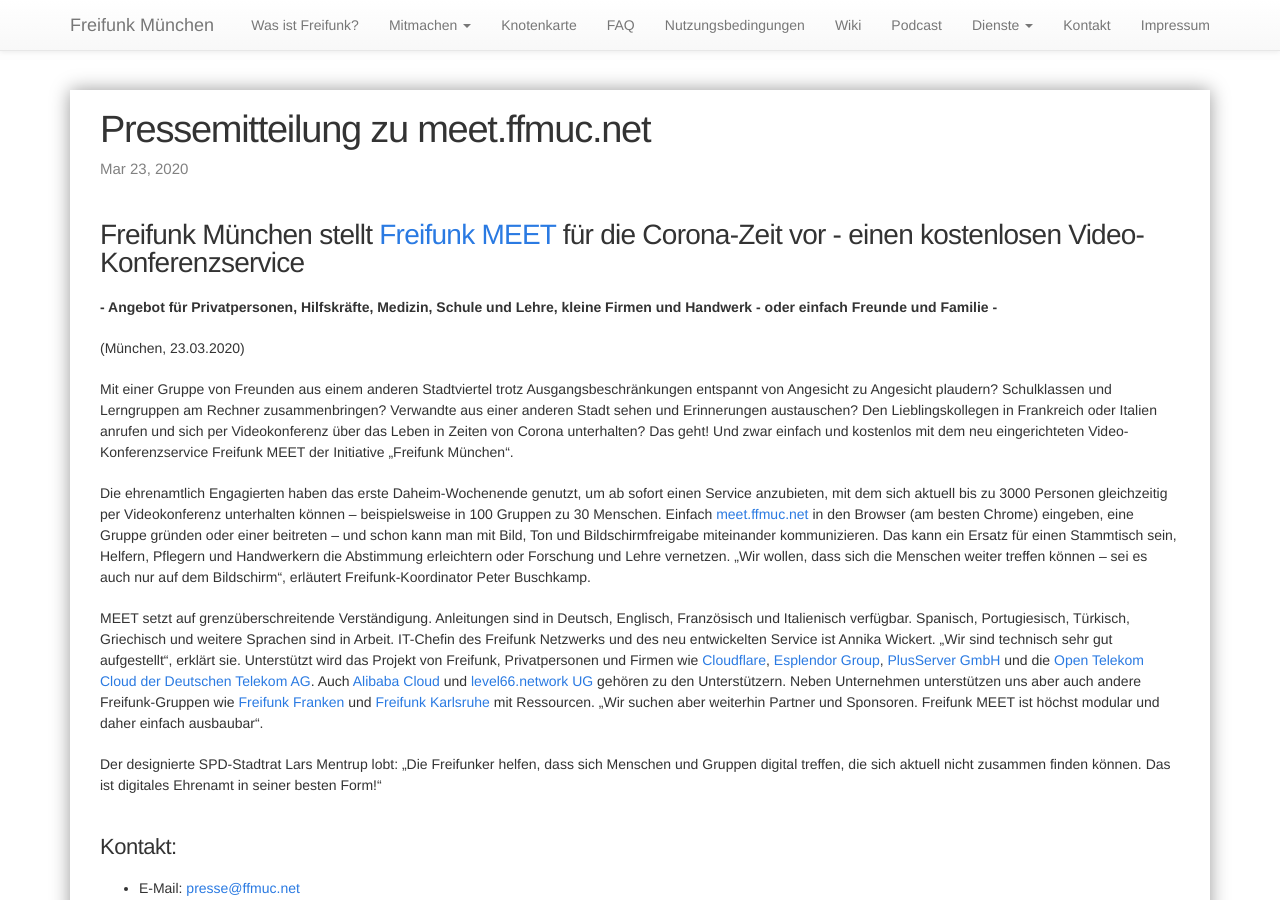
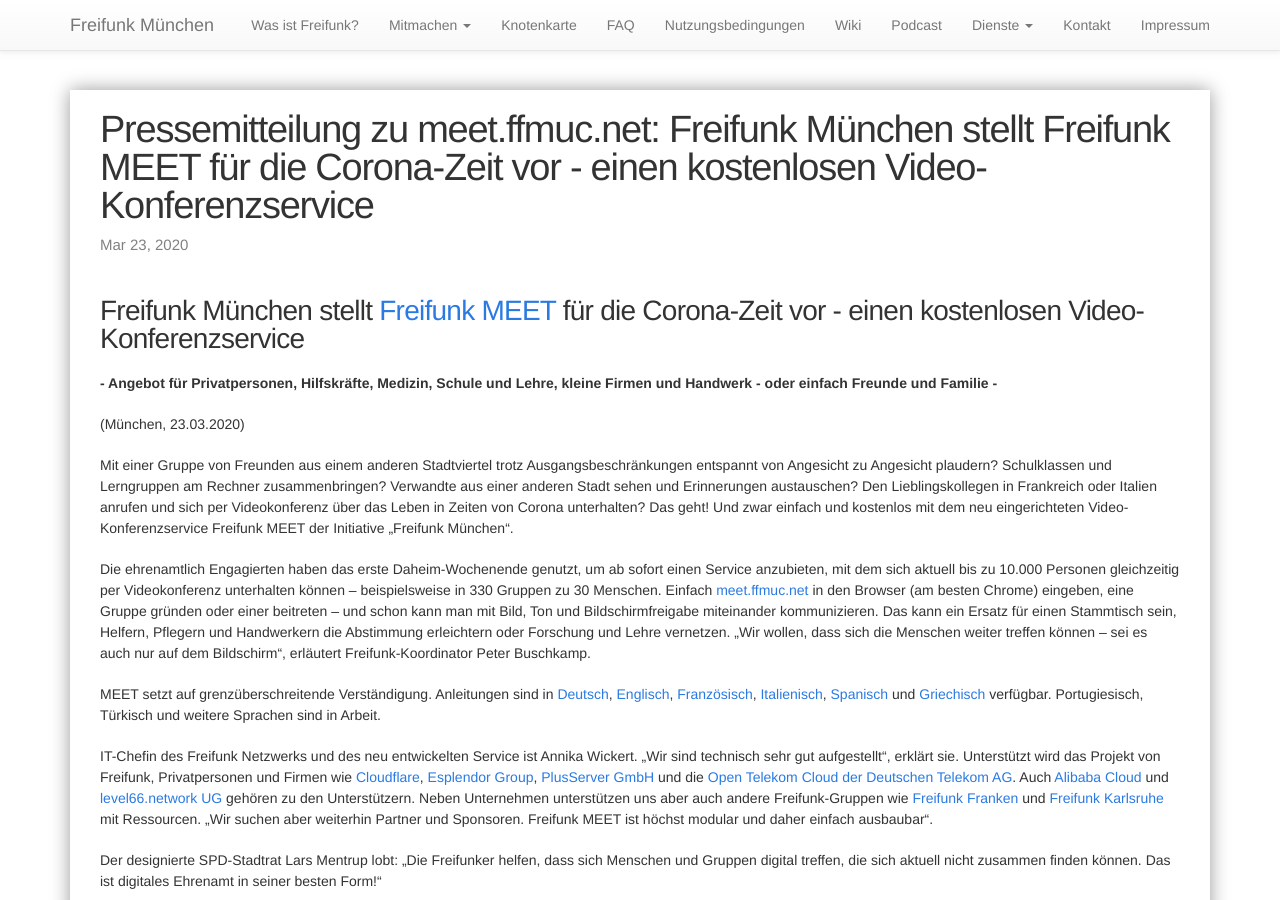
Before and after one commit to freifunkMUC/freifunkmuc.github.io, a Jekyll site: the page built from _posts/2020-03-23-pressemitteilung_meet.markdown, in a window 1280 px wide and 900 px high. Built offline with Jekyll 4.4.1, drawn with Linux system fonts in a browser that asks for light colours; some of the changed text lies outside the part shown.

Commit message:
Titel, Kapazitätsverbesserung und zusätzlichen Sprachen
- Titel der PM angepasst, so dass bereits auf der Landing page von fmuc.net klar ist, was in der PM steht.
- Kapazitätverbesserung von 3.000 auf 10.000 Personen ergänzt.
- Hinzugekommene Anleitungen in verschiedenen Sprachen ergänzt.

```diff
--- a/_posts/2020-03-23-pressemitteilung_meet.markdown
+++ b/_posts/2020-03-23-pressemitteilung_meet.markdown
@@ -1,6 +1,6 @@
 ---
 layout: post
-title:  "Pressemitteilung zu meet.ffmuc.net"
+title:  "Pressemitteilung zu meet.ffmuc.net: Freifunk München stellt Freifunk MEET für die Corona-Zeit vor - einen kostenlosen Video-Konferenzservice"
 date:   2020-03-23 21:30:00
 categories: freifunkmuc
 ---
@@ -16,15 +16,15 @@ Den Lieblingskollegen in Frankreich oder Italien anrufen und sich per Videokonfe
 Das geht! Und zwar einfach und kostenlos mit dem neu eingerichteten Video-Konferenzservice Freifunk MEET der Initiative „Freifunk München“.
 
 Die ehrenamtlich Engagierten haben das erste Daheim-Wochenende genutzt, um ab sofort einen Service anzubieten,
-mit dem sich aktuell bis zu 3000 Personen gleichzeitig per Videokonferenz unterhalten können – beispielsweise in 100 Gruppen zu 30 Menschen.
+mit dem sich aktuell bis zu 10.000 Personen gleichzeitig per Videokonferenz unterhalten können – beispielsweise in 330 Gruppen zu 30 Menschen.
 Einfach [meet.ffmuc.net](https://meet.ffmuc.net) in den Browser (am besten Chrome) eingeben, eine Gruppe gründen oder einer beitreten –
 und schon kann man mit Bild, Ton und Bildschirmfreigabe miteinander kommunizieren.
 Das kann ein Ersatz für einen Stammtisch sein, Helfern, Pflegern und Handwerkern die Abstimmung erleichtern
 oder Forschung und Lehre vernetzen. „Wir wollen, dass sich die Menschen weiter treffen können –
 sei es auch nur auf dem Bildschirm“, erläutert Freifunk-Koordinator Peter Buschkamp.
 
-MEET setzt auf grenzüberschreitende Verständigung. Anleitungen sind in Deutsch, Englisch, Französisch und Italienisch verfügbar.
-Spanisch, Portugiesisch, Türkisch, Griechisch und weitere Sprachen sind in Arbeit.
+MEET setzt auf grenzüberschreitende Verständigung. Anleitungen sind in [Deutsch](https://ffmuc.net/wiki/doku.php?id=knb:meet), [Englisch](https://ffmuc.net/wiki/doku.php?id=knb:meet-en), [Französisch](https://ffmuc.net/wiki/doku.php?id=knb:meet-fr), [Italienisch](https://ffmuc.net/wiki/doku.php?id=knb:meet-it), [Spanisch](https://ffmuc.net/wiki/doku.php?id=knb:meet-es) und [Griechisch](https://ffmuc.net/wiki/doku.php?id=knb:meet-gr) verfügbar. Portugiesisch, Türkisch und weitere Sprachen sind in Arbeit.
+
 IT-Chefin des Freifunk Netzwerks und des neu entwickelten Service ist Annika Wickert.
 „Wir sind technisch sehr gut aufgestellt“, erklärt sie.
 Unterstützt wird das Projekt von Freifunk, Privatpersonen und Firmen wie
@@ -72,3 +72,4 @@ Mehr zu Freifunk auf unserer Seite [„Was ist Freifunk?“](https://ffmuc.net/w
 ### Updates:
 - 27.03.2020: Freifunk Karlsruhe und Open Telekom Cloud als Supporter ergänzt.
 - 28.03.2020: Alibaba Cloud und Level66.network sowie Freifunk Franken als Supporter ergänzt.
+- 03.04.2020: Kapazitätverbesserung von 3.000 auf 10.000 Personen ergänzt. Hinzugekommene Anleitungen in verschiedenen Sprachen ergänzt.
```
